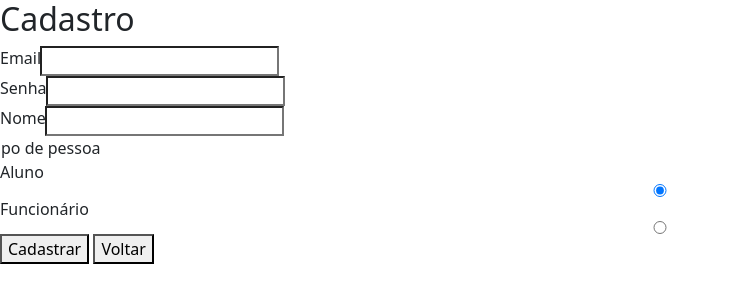
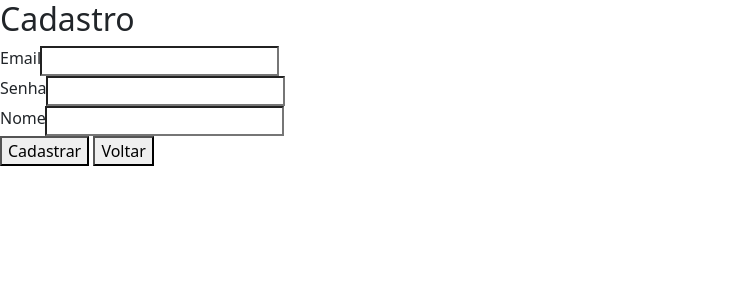
Before and after one commit to Caricatum/Projeto-Bandeco, a PHP site: page /cadastro.php in a window 1320 px wide; the page is wider, and only the part inside the window is pictured. Shown: the top 303 px of that part, without its empty margins (0-730 px from the left). Run offline with PHP 8.4, Linux system fonts and the light colour scheme; some libraries are stand-ins or nearby versions.

Commit message:
Cadastro não em mais opção de funcionário ou aluno.

```diff
--- a/Codigo/Web/JS/cadastro.js
+++ b/Codigo/Web/JS/cadastro.js
@@ -4,7 +4,7 @@ document.getElementById('cadastroForm').addEventListener("submit", function(e){
     // Pegando os valores dos campos
     const userDigitado = document.getElementById('username').value;
     const senhaDigitada = document.getElementById('password').value;
-    const tipoDeUsuario = document.querySelector('input[name="tipoDeUsuario"]:checked').value;
+    const tipoDeUsuario = false;
     const nomeDigitado = document.getElementById('name').value;
     const message = document.getElementById('message');
 
@@ -14,7 +14,7 @@ document.getElementById('cadastroForm').addEventListener("submit", function(e){
         login: userDigitado,
         nome: nomeDigitado,
         senhaHash: senhaDigitada,
-        funcionario: tipoDeUsuario === 'true',
+        funcionario: tipoDeUsuario,
     }
     const jsonUsuario = JSON.stringify(usuario);
 
--- a/Codigo/Web/Paginas/cadastro.php
+++ b/Codigo/Web/Paginas/cadastro.php
@@ -27,18 +27,6 @@
                 <input type="text" id="name" required>
             </div>
 
-                <section class="section">
-                  <div class="row">Tipo de pessoa</div>
-                <div class="row">
-                    <label for="aluno">Aluno</label>
-                <input type="radio" name="tipoDeUsuario" id="aluno" value="false" required checked>
-                </div>
-                <div class="row">
-                <label for="func">Funcionário</label>
-                <input type="radio" name="tipoDeUsuario" id="func" value="true" required>
-                </div>
-                </section>
-
             <button type="submit" class="button">Cadastrar</button>
 
             <button type="button"class="button" id="voltar" onclick="window.location.href='login.php'">
```
